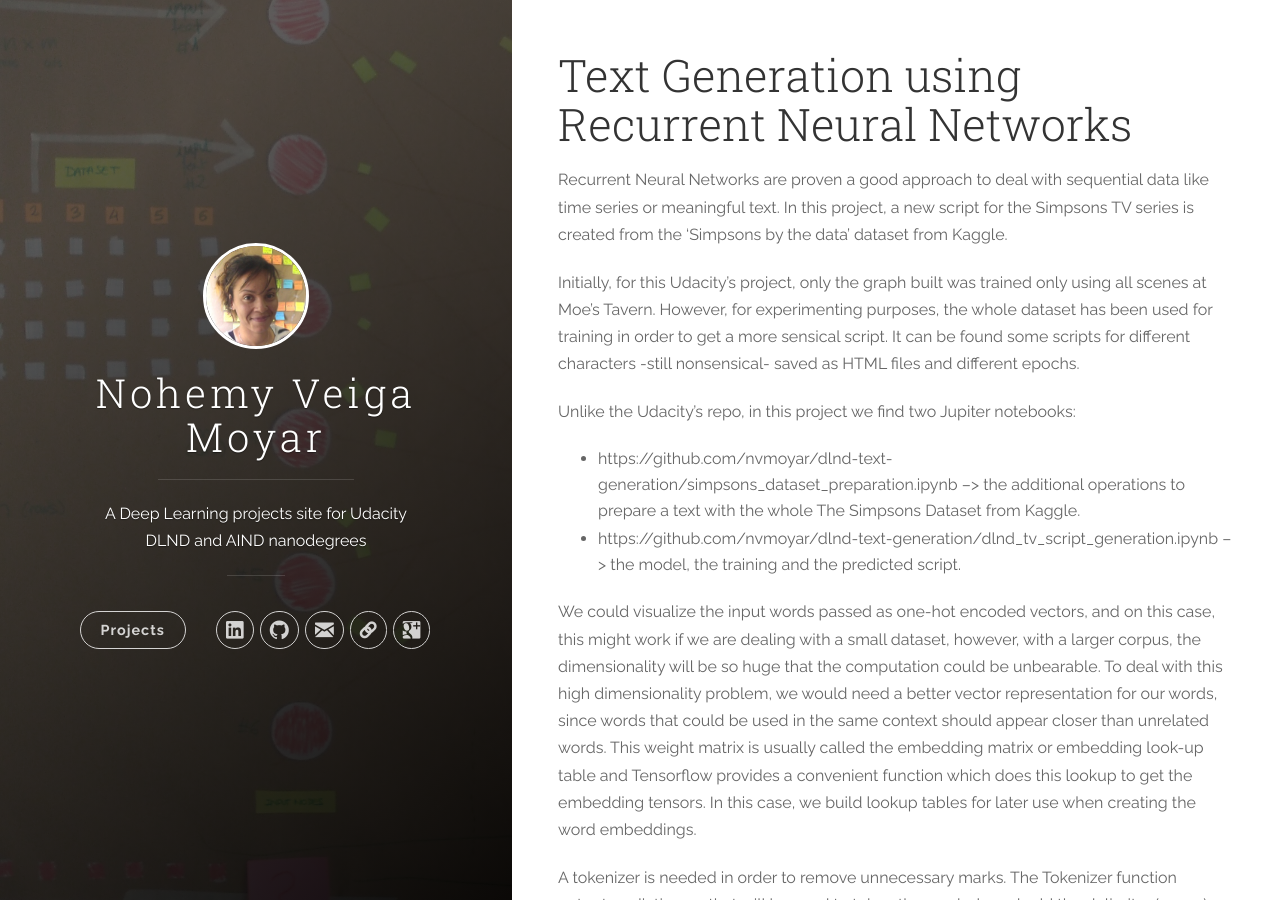
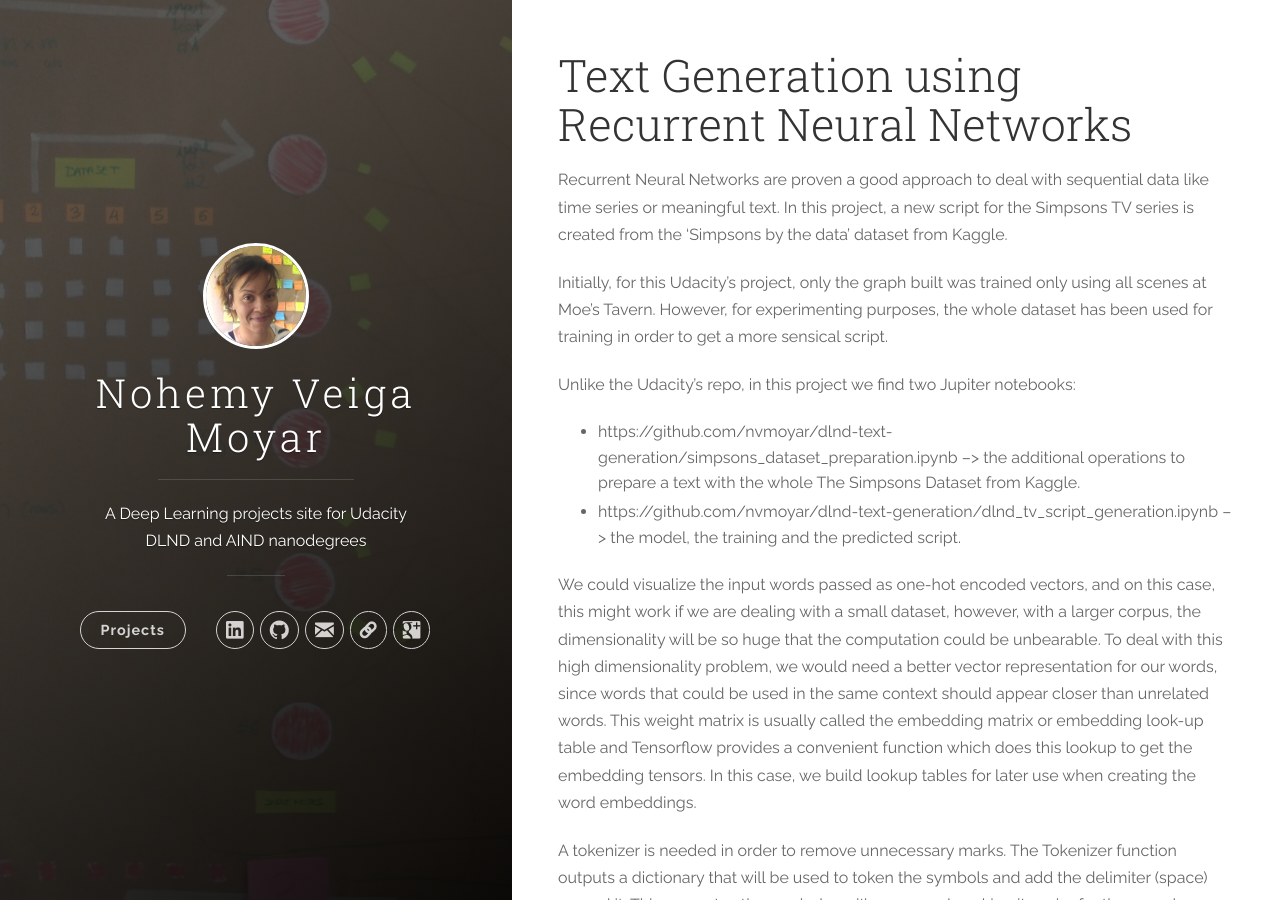
Before and after one commit to nvmoyar/nvmoyar.github.io, a Jekyll site: the page built from _projects/text-generation.md, in a window 1280 px wide and 900 px high. Built offline with Jekyll 4.4.1, drawn with Linux system fonts in a browser that asks for light colours.

Commit message:
docs: Remove wrong information

```diff
--- a/_projects/text-generation.md
+++ b/_projects/text-generation.md
@@ -14,7 +14,7 @@ project-tags:
 
 Recurrent Neural Networks are proven a good approach to deal with sequential data like time series or meaningful text. In this project, a new script for the Simpsons TV series is created from the 'Simpsons by the data' dataset from Kaggle.
 
-Initially, for this Udacity's project, only the graph built was trained only using all scenes at Moe's Tavern. However, for experimenting purposes, the whole dataset has been used for training in order to get a more sensical script. It can be found some scripts for different characters -still nonsensical- saved as HTML files and different epochs.
+Initially, for this Udacity's project, only the graph built was trained only using all scenes at Moe's Tavern. However, for experimenting purposes, the whole dataset has been used for training in order to get a more sensical script.
 
 Unlike the Udacity's repo, in this project we find two Jupiter notebooks:
 
```
